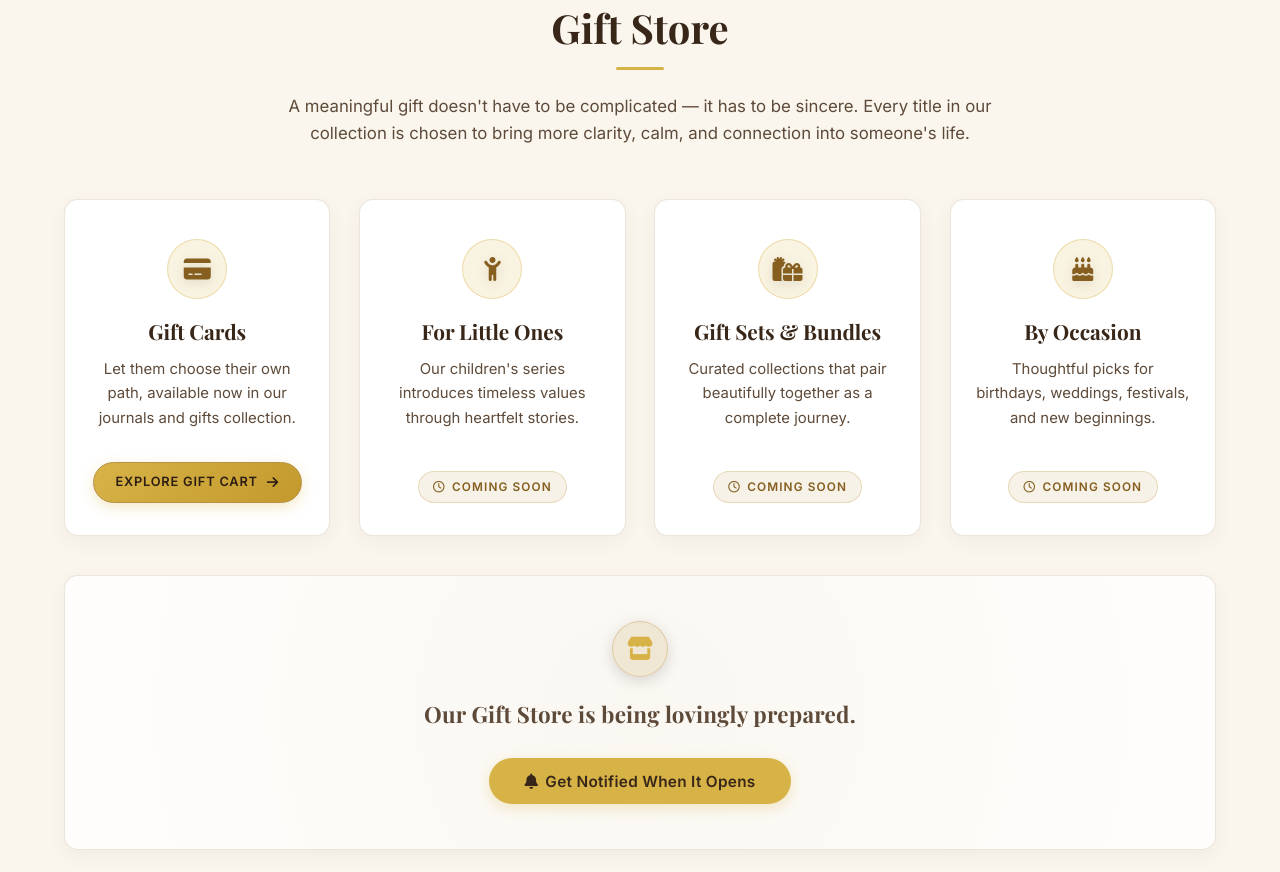
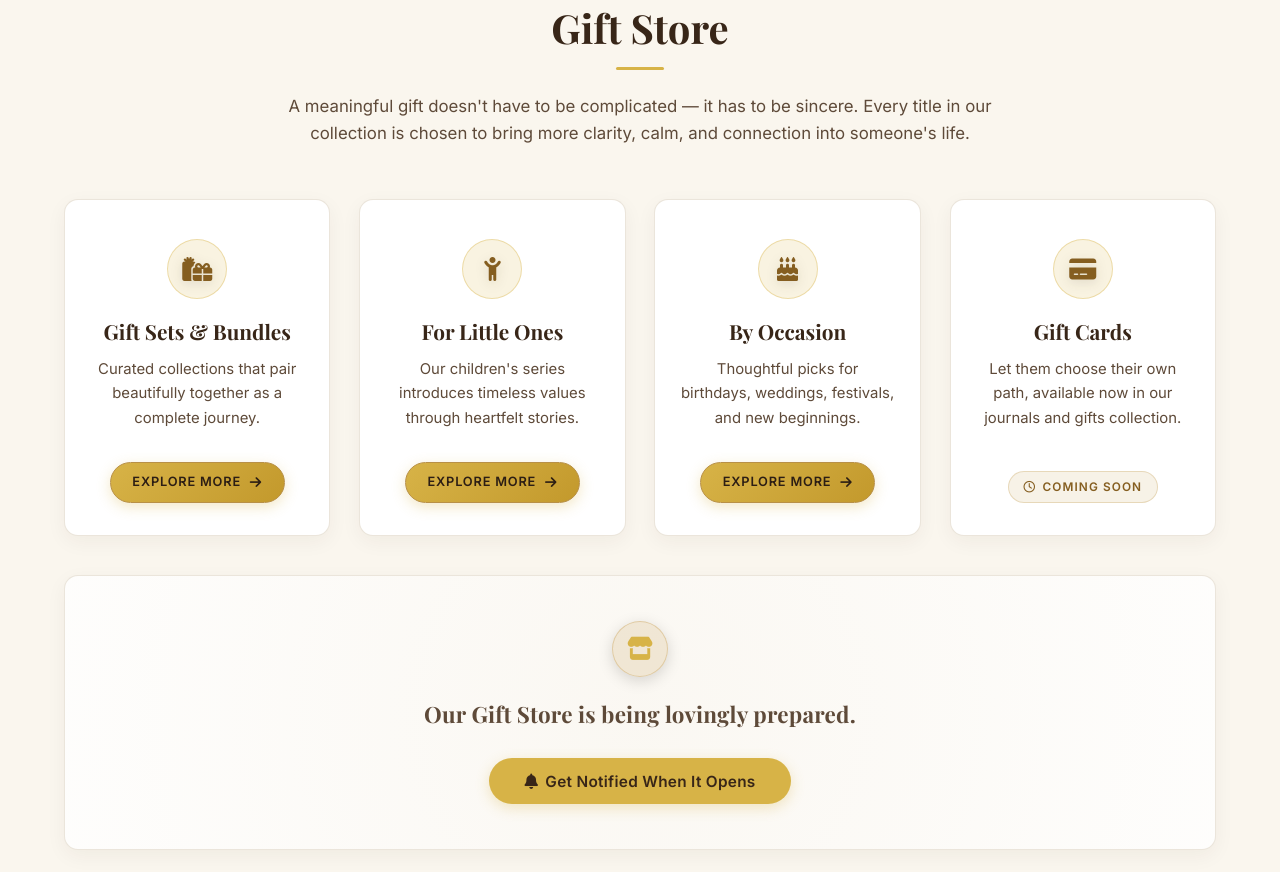
Before and after one commit to baghelmanish/new-sattvic-book, a plain HTML site: page index.html in a window 1280 px wide. Shown: the part 4288-5160 px from the top of the page. Drawn offline with nearby package versions, Linux system fonts and the light colour scheme; a web font is replaced by a local one.

Commit message:
update giftcart

```diff
--- a/index.html
+++ b/index.html
@@ -489,15 +489,16 @@
 
             <div class="gift-store-grid">
                 <!-- Gift Card 1 (Gift Cards) -->
-                <div class="gift-store-card fade-in-up" style="animation-delay: 0.05s;">
+                <div class="gift-store-card fade-in-up" style="animation-delay: 0.15s;">
                     <div>
-                        <div class="gift-card-icon-wrap"><i class="fa-solid fa-credit-card"></i></div>
+                        <div class="gift-card-icon-wrap"><i class="fa-solid fa-gifts"></i></div>
                         <div class="gift-store-card-body">
-                            <h3>Gift Cards</h3>
-                            <p>Let them choose their own path, available now in our journals and gifts collection.</p>
+                            <h3>Gift Sets &amp; Bundles</h3>
+                            <p>Curated collections that pair beautifully together as a complete journey.</p>
                         </div>
                     </div>
-                    <a href="https://sattvicbooks.com/blog/product-category/journals-and-gifts/" class="btn-gift-explore" target="_blank" rel="noopener noreferrer">Explore gift cart <i class="fa-solid fa-arrow-right"></i></a>
+
+                    <a href="https://sattvicbooks.com/blog/product-category/journals-and-gifts/" class="btn-gift-explore" target="_blank" rel="noopener noreferrer">Explore More <i class="fa-solid fa-arrow-right"></i></a>
                 </div>
 
                 <!-- Gift Card 2 -->
@@ -509,28 +510,29 @@
                             <p>Our children's series introduces timeless values through heartfelt stories.</p>
                         </div>
                     </div>
-                    <span class="gift-badge-coming-soon"><i class="fa-regular fa-clock"></i> COMING SOON</span>
+                    <a href="https://sattvicbooks.com/product-category/childrens-books/" class="btn-gift-explore" target="_blank" rel="noopener noreferrer">Explore More <i class="fa-solid fa-arrow-right"></i></a>
                 </div>
 
                 <!-- Gift Card 3 -->
-                <div class="gift-store-card fade-in-up" style="animation-delay: 0.15s;">
-                    <div>
-                        <div class="gift-card-icon-wrap"><i class="fa-solid fa-gifts"></i></div>
-                        <div class="gift-store-card-body">
-                            <h3>Gift Sets &amp; Bundles</h3>
-                            <p>Curated collections that pair beautifully together as a complete journey.</p>
-                        </div>
-                    </div>
-                    <span class="gift-badge-coming-soon"><i class="fa-regular fa-clock"></i> COMING SOON</span>
-                </div>
 
-                <!-- Gift Card 4 -->
                 <div class="gift-store-card fade-in-up" style="animation-delay: 0.2s;">
                     <div>
                         <div class="gift-card-icon-wrap"><i class="fa-solid fa-cake-candles"></i></div>
                         <div class="gift-store-card-body">
                             <h3>By Occasion</h3>
                             <p>Thoughtful picks for birthdays, weddings, festivals, and new beginnings.</p>
+                        </div>
+                    </div>
+                    <a href="https://sattvicbooks.com/product-category/rituals-and-spiritual-wisdom/" class="btn-gift-explore" target="_blank" rel="noopener noreferrer">Explore More <i class="fa-solid fa-arrow-right"></i></a>
+                </div>
+
+                <!-- Gift Card 4 -->
+               <div class="gift-store-card fade-in-up" style="animation-delay: 0.05s;">
+                    <div>
+                        <div class="gift-card-icon-wrap"><i class="fa-solid fa-credit-card"></i></div>
+                        <div class="gift-store-card-body">
+                            <h3>Gift Cards</h3>
+                            <p>Let them choose their own path, available now in our journals and gifts collection.</p>
                         </div>
                     </div>
                     <span class="gift-badge-coming-soon"><i class="fa-regular fa-clock"></i> COMING SOON</span>
@@ -624,7 +626,7 @@
                         </iframe>
                     </div>
                     <p class="community-disclaimer">
-                        <i class="fa-solid fa-shield-halved" style="color: var(--clr-gold); font-size: 0.85rem;"></i> We do not share your information to other people
+                        <i class="fa-solid fa-shield-halved" style="color: var(--clr-gold); font-size: 0.85rem;"></i> We do not share your information with other people
                     </p>
                 </div>
             </div>
```
